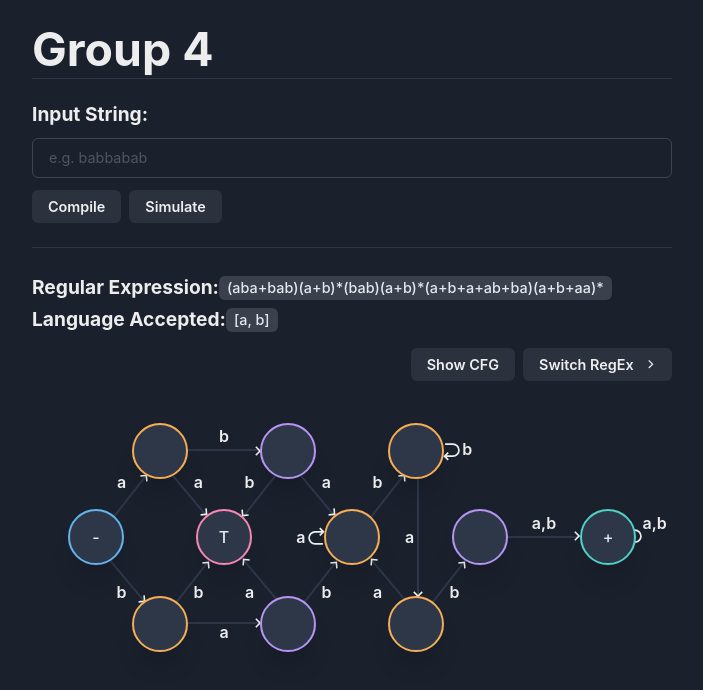
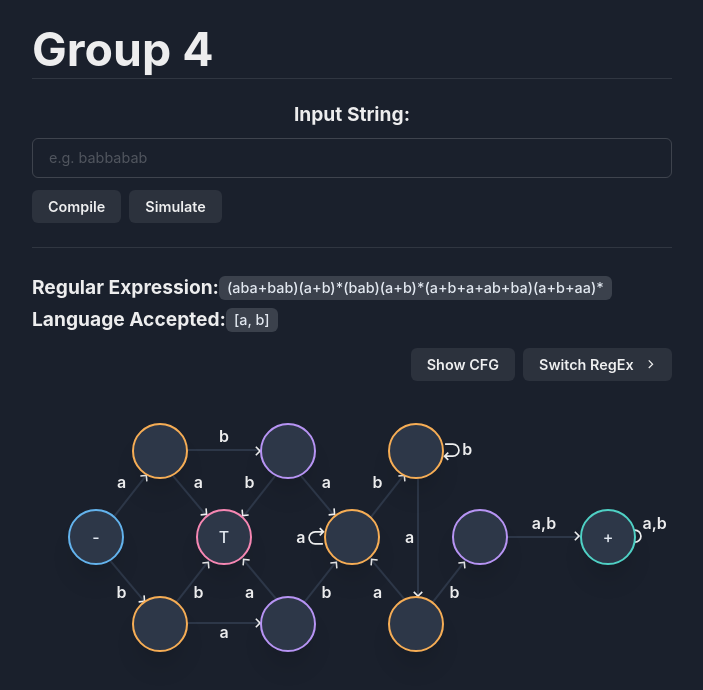
Before and after one commit to Kaezie/AutomataDFA, a Next.js app: page / in a window 1280 px wide. Shown: the top 690 px of the page, without its empty margins (288-991 px from the left). Built offline with nearby package versions, Linux system fonts and the light colour scheme.

Commit message:
visual changes

```diff
--- a/components/components/TopSection.js
+++ b/components/components/TopSection.js
@@ -29,7 +29,7 @@ const LeftBox = ({
   return (
     <>
       <Box
-        w={["40em", "40em", "40em", "40em", "40em", "55em"]}
+        w={["40em", "40em", "40em", "40em", "40em", "52em"]}
         mr={[0, 0, 0, 0, 0, 24]}
       >
         <Flex align="Aflex-end" justify="space-between">
@@ -40,8 +40,20 @@ const LeftBox = ({
 
         <Box>
           <form onSubmit={handleTest}>
-            <Flex align="center">
+            <Flex
+              align="center"
+              direction={["column", "column", "column", "column", "column", "column"]}
+              display={["flex", "flex", "flex", "flex", "flex", "flex"]}
+              >
               <Heading>Input String:</Heading>
+              <Input
+                maxLength="500"
+                fontSize={["0.7em", "0.7em", "0.9em"]}
+                my={3}
+                placeholder={!prob2 ? "e.g. babbabab" : "e.g. 0110101"}
+                value={string}
+                onChange={handleTextChange}
+              />
               <Flex align="center">
                 {data && (
                   <Button
@@ -65,14 +77,7 @@ const LeftBox = ({
                 )}
               </Flex>
             </Flex>
-            <Input
-              maxLength="500"
-              fontSize={["0.7em", "0.7em", "0.9em"]}
-              my={3}
-              placeholder={!prob2 ? "e.g. babbabab" : "e.g. 0110101"}
-              value={string}
-              onChange={handleTextChange}
-            />
+
             <Flex justify="space-between" align="center">
               <Flex>
                 <Button type="submit" disabled={simulating}>
```
